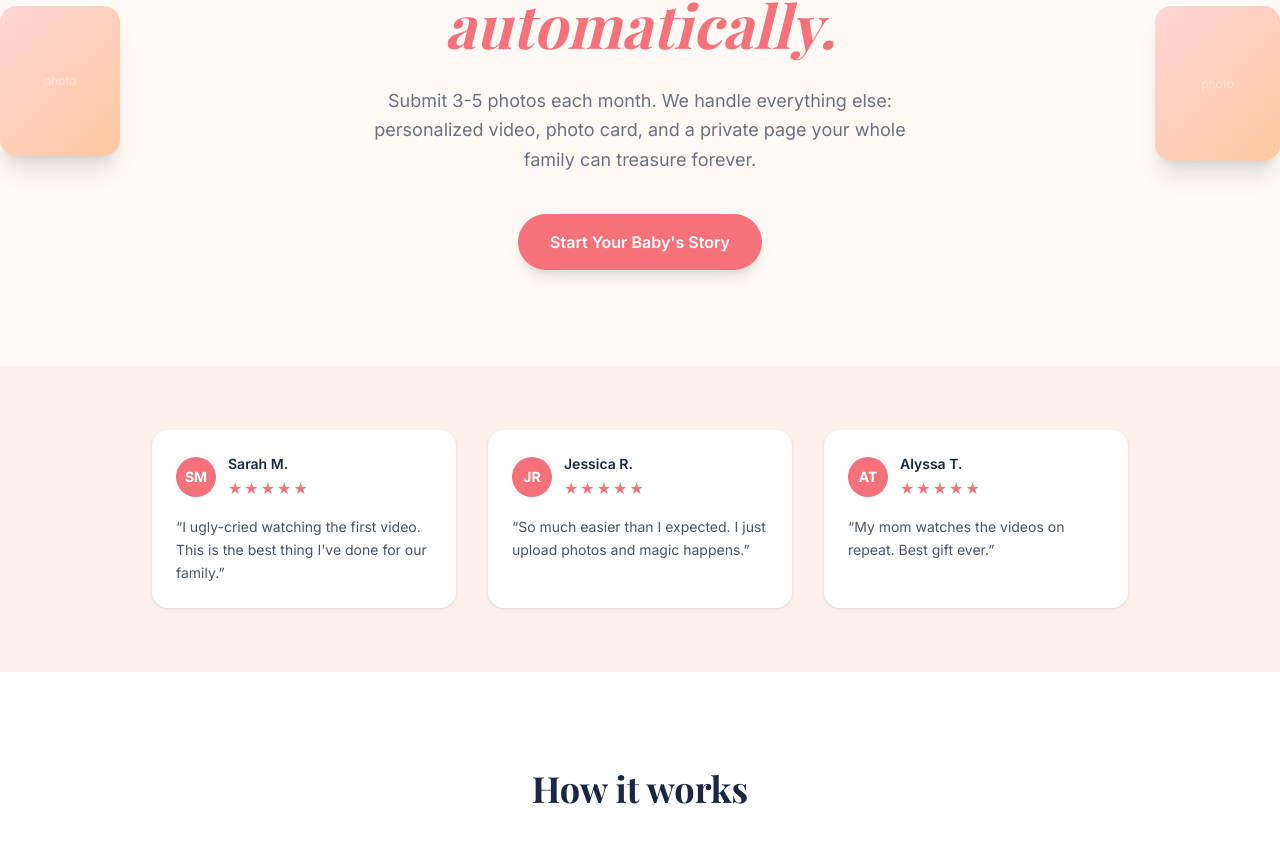
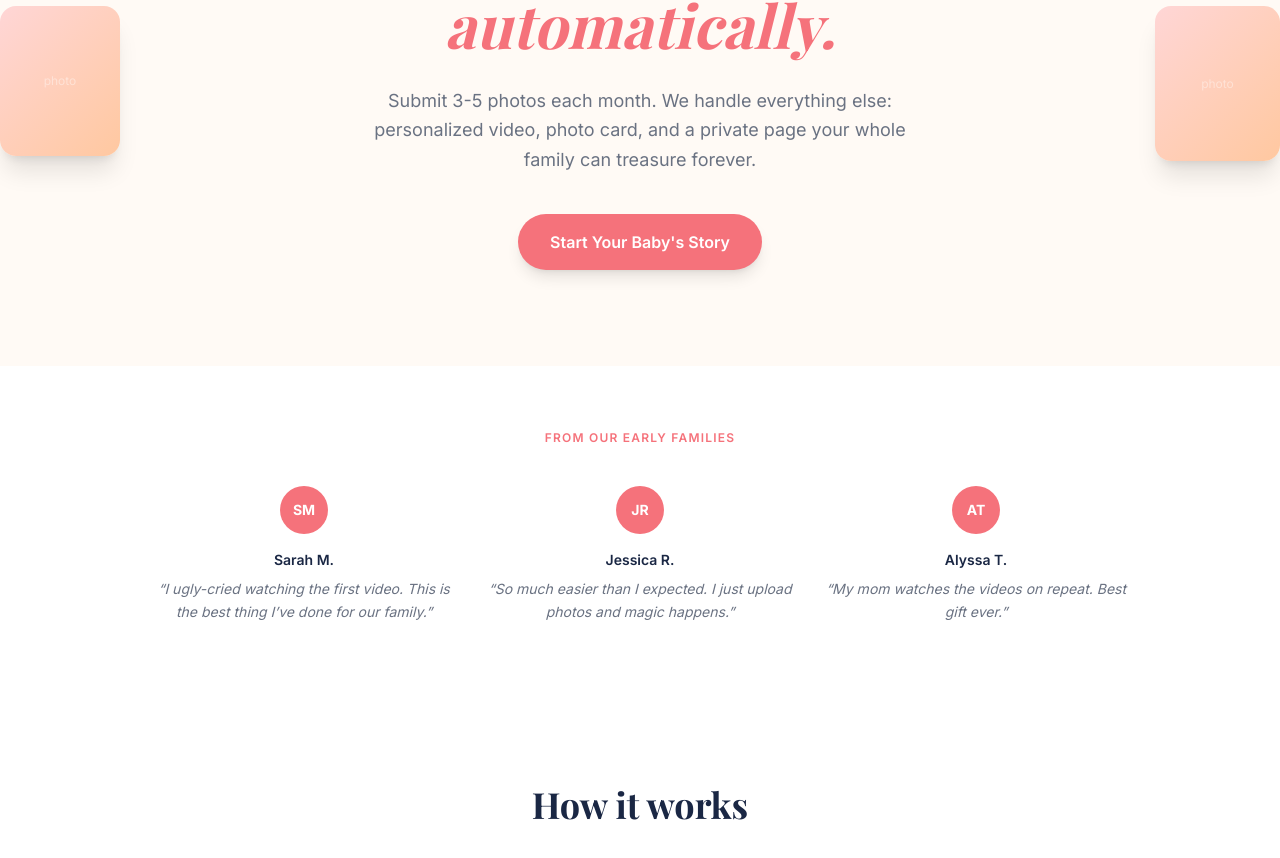
Before and after one commit to aheiman16-del/baby-milestone, a Next.js app: page / in a window 1280 px wide. Shown: the part 434-1292 px from the top of the page. Built offline with nearby package versions, Linux system fonts and the light colour scheme; a web font is replaced by a local one.

Commit message:
Update SocialProof.tsx

```diff
--- a/components/SocialProof.tsx
+++ b/components/SocialProof.tsx
@@ -2,44 +2,43 @@
 
 import { motion } from 'framer-motion'
 
-const quotes = [
-  { quote: "I ugly-cried watching the first video. This is the best thing I've done for our family.", name: 'Sarah M.', initials: 'SM' },
-  { quote: "So much easier than I expected. I just upload photos and magic happens.", name: 'Jessica R.', initials: 'JR' },
-  { quote: "My mom watches the videos on repeat. Best gift ever.", name: 'Alyssa T.', initials: 'AT' },
+const testimonials = [
+  { name: 'Sarah M.', quote: 'I ugly-cried watching the first video. This is the best thing I\u2019ve done for our family.' },
+  { name: 'Jessica R.', quote: 'So much easier than I expected. I just upload photos and magic happens.' },
+  { name: 'Alyssa T.', quote: 'My mom watches the videos on repeat. Best gift ever.' },
 ]
 
 export default function SocialProof() {
   return (
-    <section style={{ backgroundColor: 'var(--pink-bg)' }} className="py-16">
-      <div className="max-w-5xl mx-auto px-6 grid md:grid-cols-3 gap-8">
-        {quotes.map((q, i) => (
+    <section className="py-16 bg-white">
+      <div className="max-w-5xl mx-auto px-6">
+        <motion.p
+          initial={{ opacity: 0 }}
+          whileInView={{ opacity: 1 }}
+          viewport={{ once: true }}
+          className="text-center text-xs uppercase tracking-widest font-semibold mb-10"
+          style={{ color: 'var(--coral)' }}
+        >
+          From our early families
+        </motion.p>
+        <div className="grid md:grid-cols-3 gap-8">
+          {testimonials.map((t, i) => (
             <motion.div
               key={i}
-            initial={{ opacity: 0, y: 24 }}
+              initial={{ opacity: 0, y: 16 }}
               whileInView={{ opacity: 1, y: 0 }}
               viewport={{ once: true }}
-            transition={{ duration: 0.6, delay: i * 0.1 }}
-            className="bg-white rounded-2xl p-6 shadow-sm"
+              transition={{ duration: 0.5, delay: i * 0.1 }}
+              className="text-center"
             >
-            <div className="flex items-center gap-3 mb-4">
-              <div
-                className="w-10 h-10 rounded-full flex items-center justify-center text-white text-sm font-bold"
-                style={{ backgroundColor: 'var(--coral)' }}
-              >
-                {q.initials}
+              <div className="w-12 h-12 rounded-full mx-auto mb-4 flex items-center justify-center text-white font-bold text-sm" style={{ backgroundColor: 'var(--coral)' }}>
+                {t.name.split(' ').map(n => n[0]).join('')}
               </div>
-              <div>
-                <p className="font-semibold text-sm" style={{ color: 'var(--navy)' }}>{q.name}</p>
-                <div className="flex gap-0.5 mt-0.5">
-                  {[...Array(5)].map((_, s) => (
-                    <span key={s} style={{ color: 'var(--coral)' }}>★</span>
+              <p className="font-semibold text-sm mb-2" style={{ color: 'var(--navy)' }}>{t.name}</p>
+              <p className="text-gray-500 text-sm italic leading-relaxed">&ldquo;{t.quote}&rdquo;</p>
+            </motion.div>
           ))}
         </div>
-              </div>
-            </div>
-            <p className="text-gray-600 text-sm leading-relaxed">&ldquo;{q.quote}&rdquo;</p>
-          </motion.div>
-        ))}
       </div>
     </section>
   )
```
Lines whose indentation alone changed are shown as unchanged.
